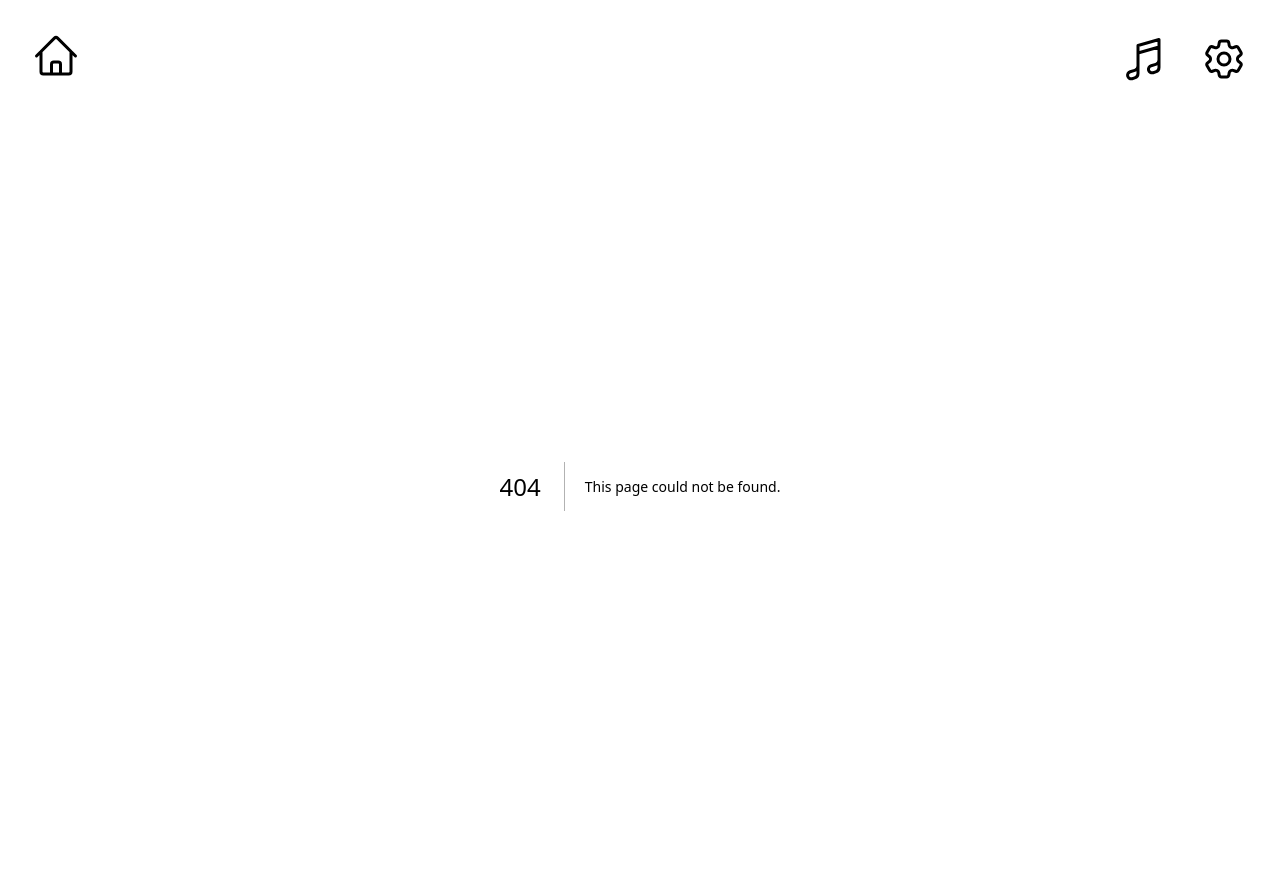
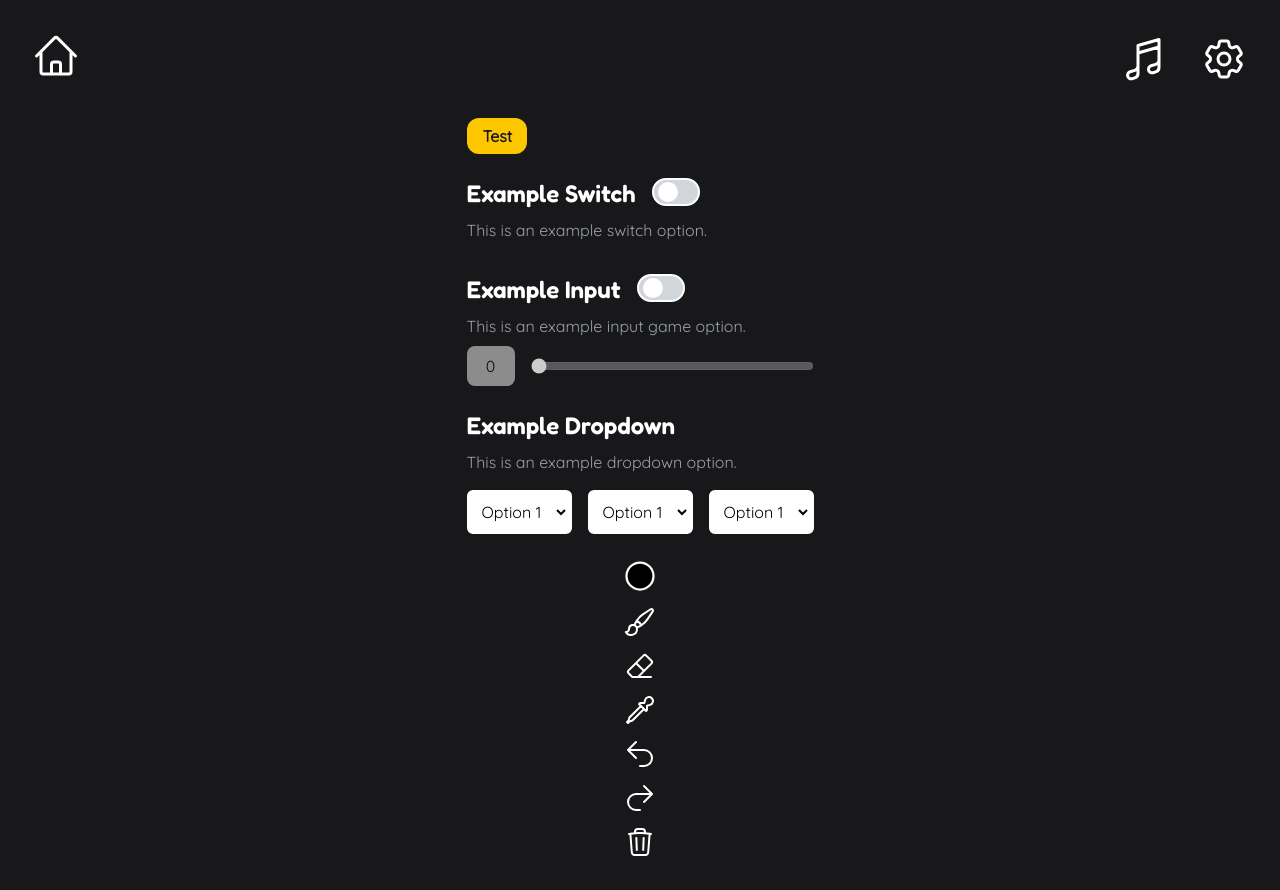
Before and after one commit to KristinEbu/SketchThatMon, a Next.js app: page /versus in a window 1280 px wide. Before the commit this address had no page. Built offline with nearby package versions, Linux system fonts and the light colour scheme.

Commit message:
testing file for the components

```diff
--- /dev/null
+++ b/src/app/versus/page.tsx
@@ -0,0 +1,74 @@
+"use client";
+import "../../styles/globals.css";
+import { useState } from "react";
+import Button from "../../components/ui/button";
+import Popup from "@/components/ui/popup";
+import GameOption from "@/components/game/gameOption";
+import CanvasOptions from "@/components/game/canvasOptions";
+
+export default function VersusSettings() {
+  const [isSwitchOn, setIsSwitchOn] = useState(false);
+  const [dropdownValue1, setDropdownValue1] = useState("Option 1");
+  const [dropdownValue2, setDropdownValue2] = useState("Option 1");
+  const [dropdownValue3, setDropdownValue3] = useState("Option 1");
+  const [isPopupOpen, setIsPopupOpen] = useState(false);
+  const [gameOptionValue, setGameOptionValue] = useState(0);
+
+  return (
+    <div className="p-8 flex flex-col gap-6">
+      <Button
+        color="secondary"
+        size="small"
+        onClick={() => setIsPopupOpen(true)}
+        className="w-15"
+      >
+        Test
+      </Button>
+      <Popup open={isPopupOpen} onClose={() => setIsPopupOpen(false)}>
+        <div className="p-4 gap-4 flex flex-col items-center">
+          <h2 className="text-lg font-bold">Popup Content</h2>
+          <p>This is a popup example.</p>
+          <Button
+            color="primary"
+            size="small"
+            onClick={() => setIsPopupOpen(false)}
+          >
+            Close
+          </Button>
+        </div>
+      </Popup>
+      <GameOption
+        label="Example Switch"
+        description="This is an example switch option."
+        switchValue={isSwitchOn}
+        onToggle={setIsSwitchOn}
+      />
+      <GameOption
+        label="Example Input"
+        description="This is an example input game option."
+        switchValue={isSwitchOn}
+        onToggle={setIsSwitchOn}
+        inputValue={gameOptionValue}
+        onInputChange={setGameOptionValue}
+        sliderValue={gameOptionValue}
+        onSliderChange={setGameOptionValue}
+      />
+      <GameOption
+        label="Example Dropdown"
+        description="This is an example dropdown option."
+        dropdownOptionsList={[
+          ["Option 1", "Option 2", "Option 3"],
+          ["Option 1", "Option 2", "Option 3"],
+          ["Option 1", "Option 2", "Option 3"],
+        ]}
+        dropdownValues={[dropdownValue1, dropdownValue2, dropdownValue3]}
+        dropdownOnChanges={[
+          setDropdownValue1,
+          setDropdownValue2,
+          setDropdownValue3,
+        ]}
+      />
+      <CanvasOptions />
+    </div>
+  );
+}
```
